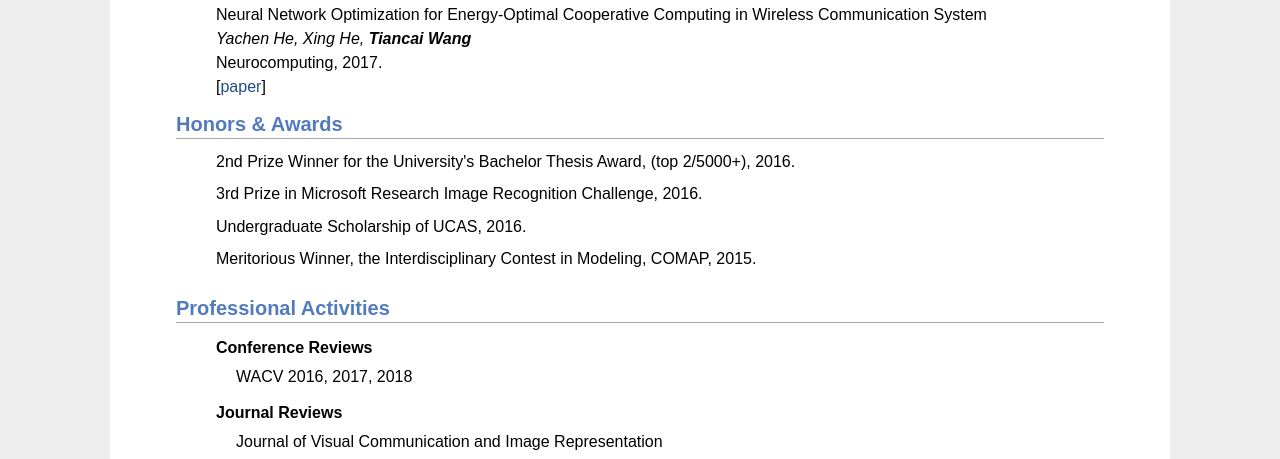
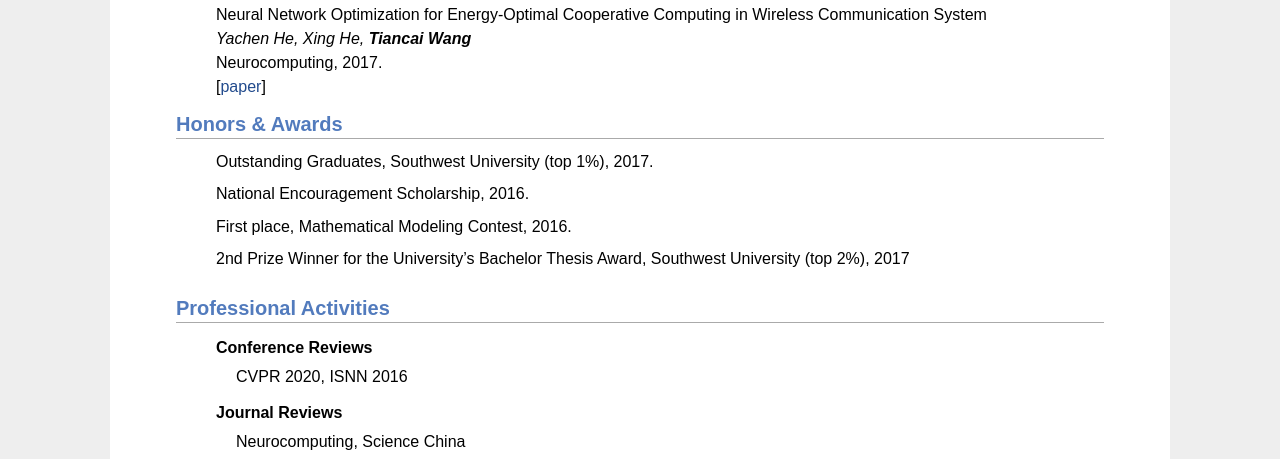
Before and after one commit to vaesl/vaesl.github.io, a plain HTML site: page index.html in a window 1280 px wide. Shown: the part 1426-1885 px from the top of the page. Drawn offline with Linux system fonts and the light colour scheme; grey boxes are pictures that could not be loaded.

Commit message:
Update index.html

```diff
--- a/index.html
+++ b/index.html
@@ -135,16 +135,16 @@
     <ul style="list-style-type:none">
     <p style="line-height: 120%; margin-left: 0px; margin-top: 8pt; margin-bottom: 8pt;"> <font face="Arial" size="3">
       </font></p><li><font face="Arial" size="3">
-		2nd Prize Winner for the University's Bachelor Thesis Award, (top 2/5000+), 2016.
+		Outstanding Graduates, Southwest University (top 1%), 2017.
       </font></li><font face="Arial" size="3">
       <li>
-	        3rd Prize in Microsoft Research Image Recognition Challenge, 2016.
+	        National Encouragement Scholarship, 2016.
       </li>
       <li>
-			Undergraduate Scholarship of UCAS, 2016.
+		First place, Mathematical Modeling Contest, 2016.
       </li>
       <li>
-			Meritorious Winner, the Interdisciplinary Contest in Modeling, COMAP, 2015.
+		2nd Prize Winner for the University’s Bachelor Thesis Award, Southwest University (top 2%), 2017
       </li>
       </font><p></p>
     </ul>
@@ -156,14 +156,14 @@
 	<li> <p style="margin-left: 0px; line-height: 120%; margin-top: 8px; margin-bottom: 8px;"><font face="Arial" size="3">
               <strong> Conference Reviews </strong> <br> </font> </p>
 	      <p style="margin-left: 20px; line-height: 150%; margin-top: 8px; margin-bottom: 8px;"><font face="Arial" size="3">
-		 WACV 2016, 2017, 2018
+		 CVPR 2020, ISNN 2016
 	      </font> </p>
          </li>
 
 	<li> <p style="margin-left: 0px; line-height: 120%; margin-top: 8px; margin-bottom: 8px;"><font face="Arial" size="3">
               <strong> Journal Reviews </strong> <br> </font> </p>
 	      <p style="margin-left: 20px; line-height: 150%; margin-top: 8px; margin-bottom: 8px;"><font face="Arial" size="3">
-		 Journal of Visual Communication and Image Representation
+		 Neurocomputing, Science China
 	      </font> </p>
          </li>
 
```
